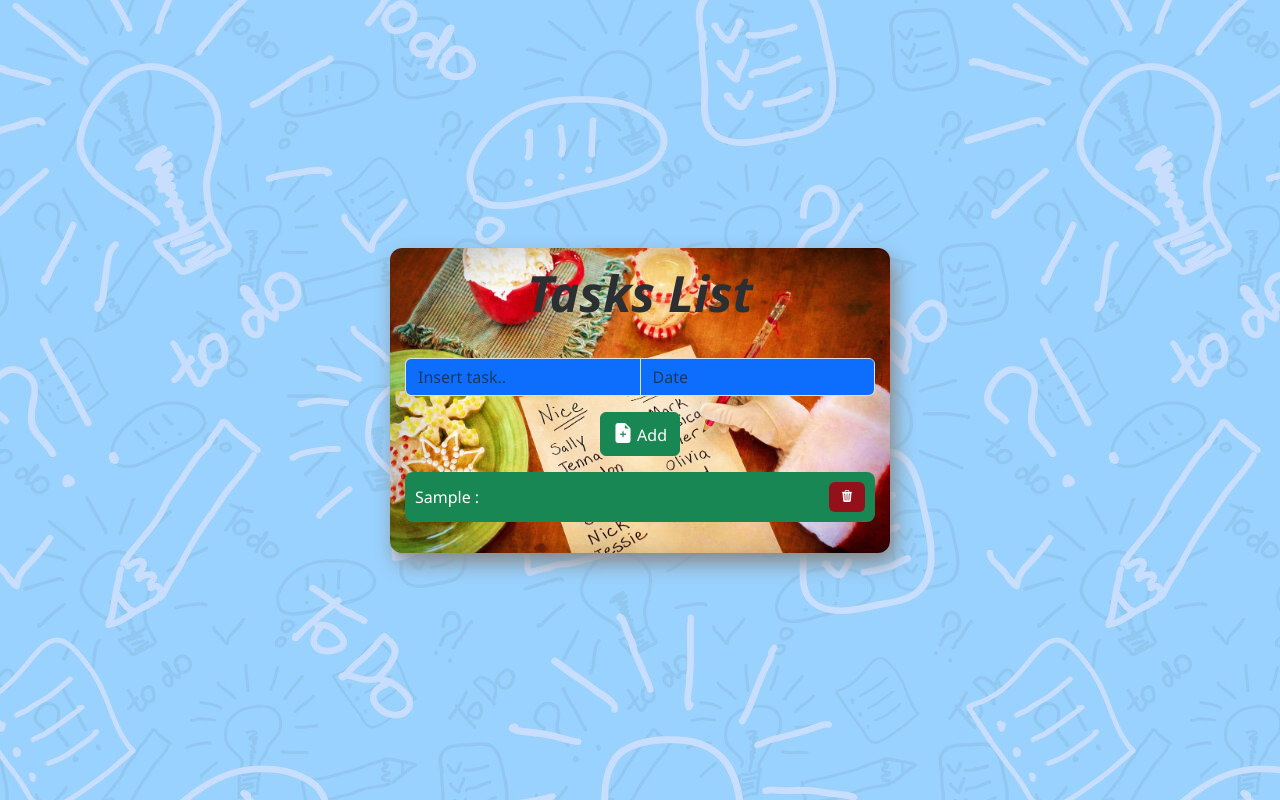
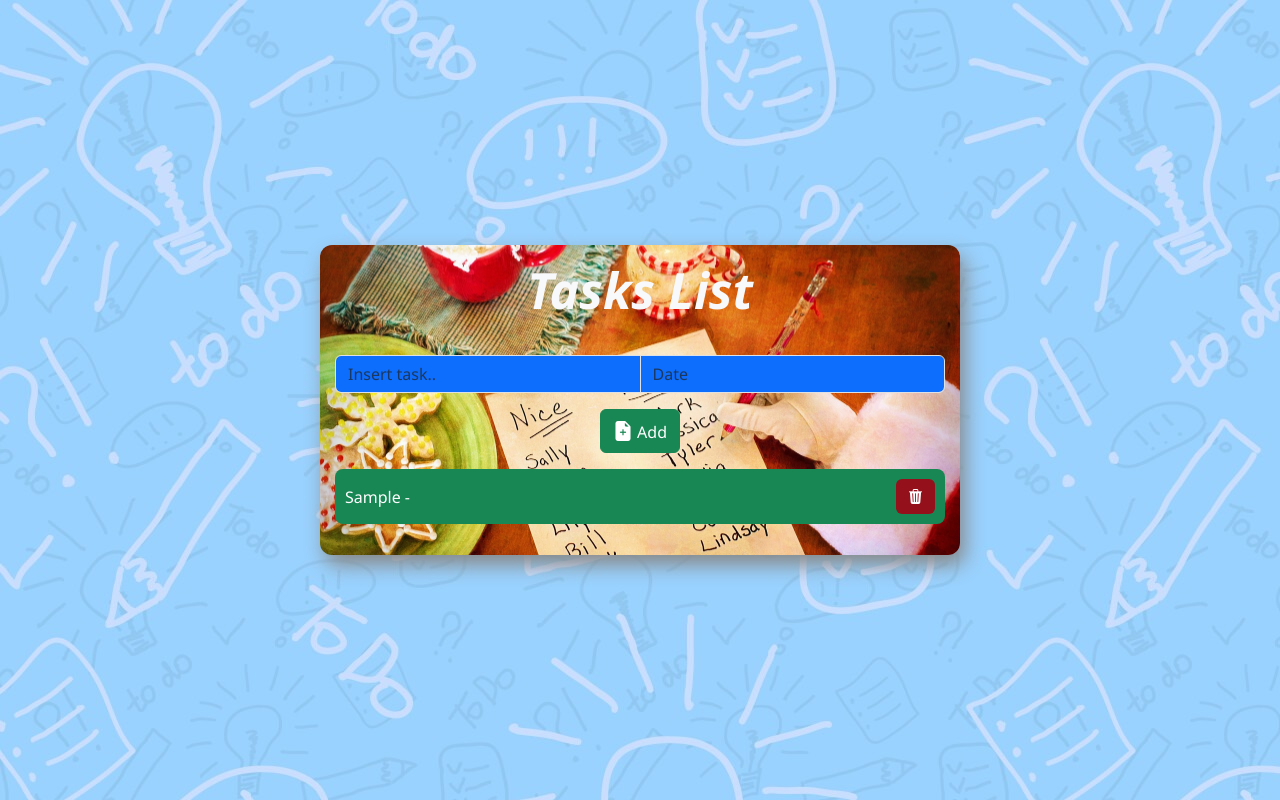
Before and after one commit to vitalielozan/ToDo-List, a plain HTML site: page index.html in a window 1280 px wide. Both pictures are taken after typing "Sample", "Sample" into the empty fields and a click on the button "Add". Drawn offline with nearby package versions, Linux system fonts and the light colour scheme.

Commit message:
chimbari in aplicatie

```diff
--- a/index.html
+++ b/index.html
@@ -13,7 +13,7 @@
 
 <body>
   <div class="container">
-    <h1 class="text-secondary-emphasis">Tasks List</h1>
+    <h1 class="text-light">Tasks List</h1>
     <div class="input-group my-3">
       <input placeholder="Insert task.." type="text" id="taskInput" class="form-control bg-primary text-white" />
       <input placeholder="Date" class="form-control bg-primary text-white" type="text" onfocus="(this.type = 'date')"
--- a/script.js
+++ b/script.js
@@ -14,12 +14,13 @@ btnaddTask.addEventListener('click', () => {
 
   const taskList = document.querySelector('#taskList');
   const li = document.createElement('li');
-  li.textContent = `${taskText} :   ${taskDate}`;
+  taskList.appendChild(li);
+  li.textContent = `${taskText}   -   ${taskDate}`;
   li.setAttribute('class', 'my-3 bg-success text-white');
 
   const btnDelete = document.createElement('i');
+  li.appendChild(btnDelete);
   btnDelete.setAttribute('class', 'bi bi-trash3-fill');
-
   btnDelete.addEventListener('click', () => {
     taskList.removeChild(li);
   });
@@ -28,9 +29,6 @@ btnaddTask.addEventListener('click', () => {
     li.classList.toggle('completed');
   });
 
-  li.appendChild(btnDelete);
-  taskList.appendChild(li);
-
   taskInput.value = '';
   taskInputDate.value = '';
 });
--- a/style.css
+++ b/style.css
@@ -15,7 +15,8 @@ body {
   padding: 15px;
   border-radius: 12px;
   box-shadow: 5px 10px 20px #888888;
-  width: 500px;
+  width: 50%;
+  height: auto;
   text-align: center;
 }
 
@@ -54,14 +55,13 @@ li {
 }
 
 li i {
-  font-size: 55px;
   background: #94101b;
   border: none;
   color: white;
   padding: 6px 12px;
   border-radius: 6px;
   cursor: pointer;
-  font-size: 12px;
+  font-size: 15px;
   font-weight: bold;
 }
 
```
